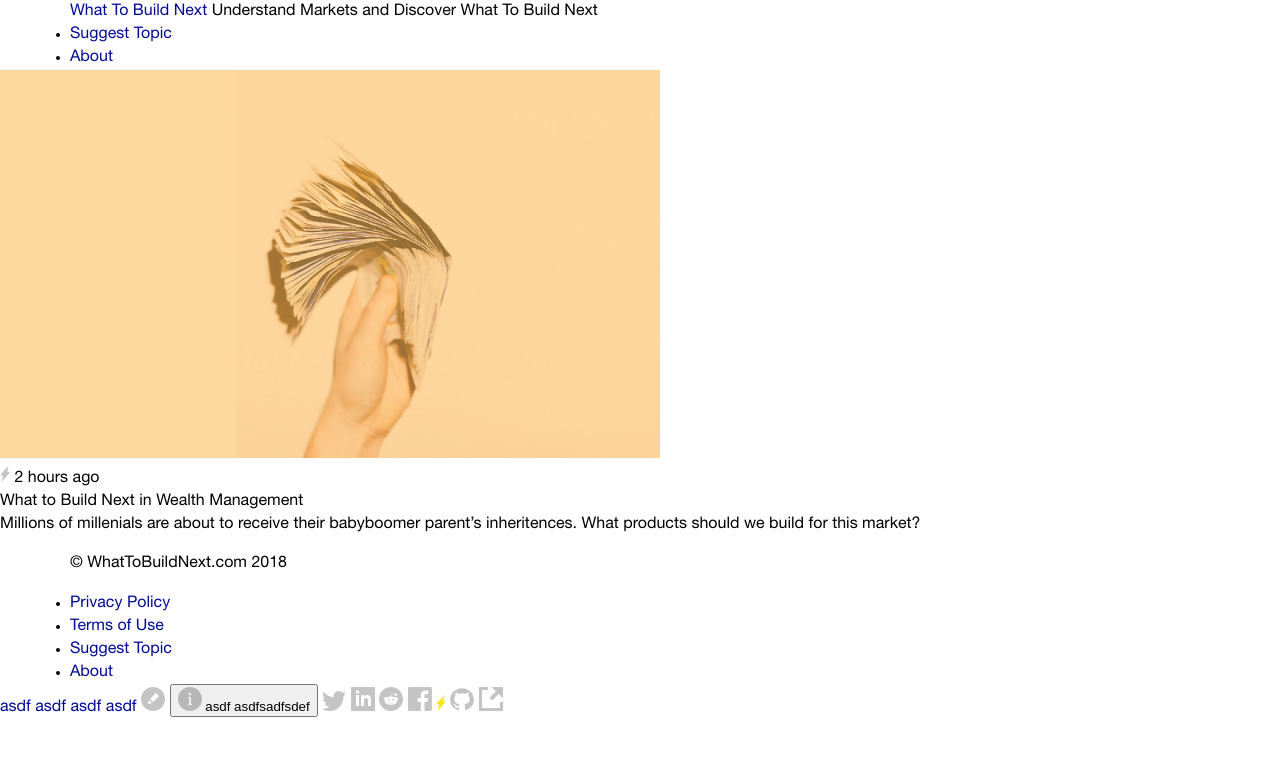
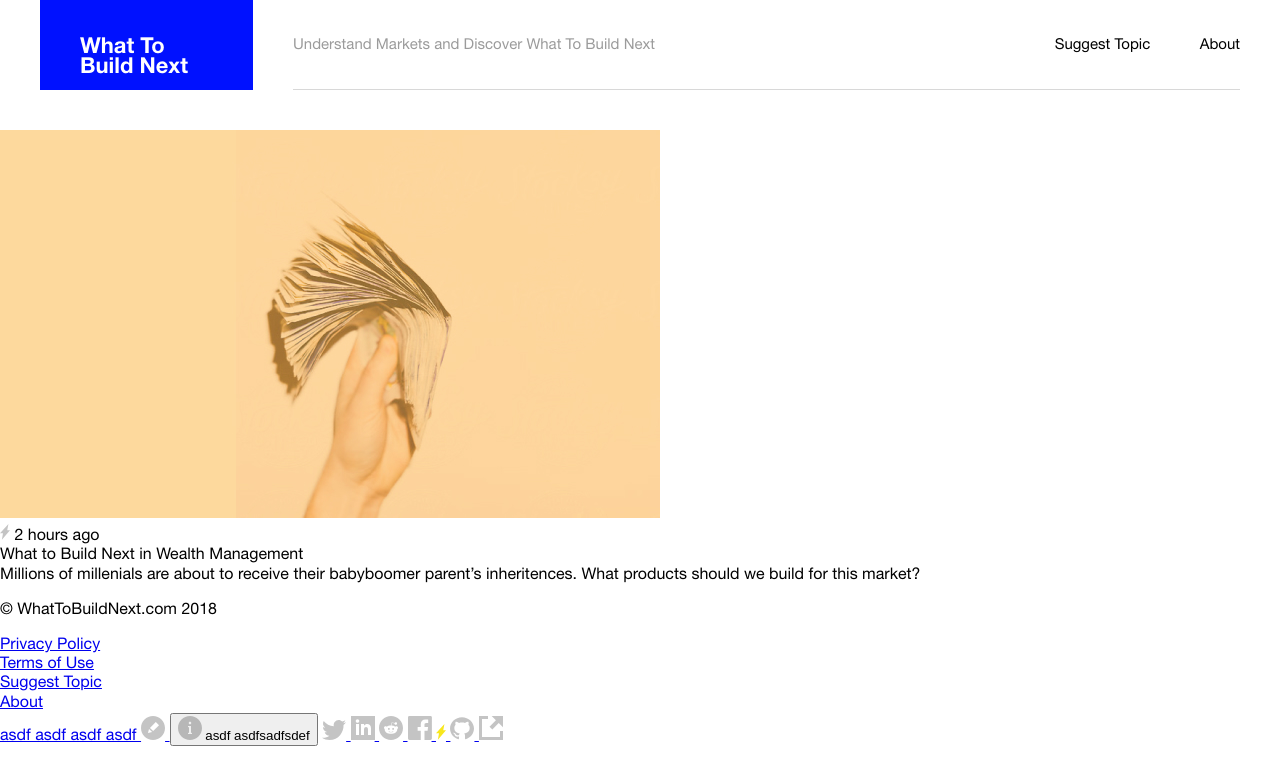
Before and after one commit to vanderburgt/WhatToBuildNext, a website: page res/nunjucks/index.html in a window 1280 px wide. Drawn offline with nearby package versions, Linux system fonts and the light colour scheme; files that its build step writes are made by us from their sources; files whose address does not match are found by name.

Commit message:
header styles

```diff
--- a/res/nunjucks/compositions/_header.html
+++ b/res/nunjucks/compositions/_header.html
@@ -1,11 +1,14 @@
 <header class="c-header">
   <div class="c-header__inner">
-    <a class="c-header__logo" href="/">What To Build Next</a>
-    <span class="c-header__slogan">Understand Markets and Discover What To Build Next</span>
+    <a class="c-header__logo" href="/">What To<br>Build Next</a>
 
-    <ul class="c-header__menu">
-      <li class="c-header__menu-li"><a class="c-header__menu-a" href="#">Suggest Topic</a></li>
-      <li class="c-header__menu-li"><a class="c-header__menu-a" href="#">About</a></li>
-    </ul>
+    <div class="c-header__right">
+      <div class="c-header__slogan">Understand Markets and Discover What To Build Next</div>
+
+      <ul class="c-header__menu">
+        <li class="c-header__menu-li"><a class="c-header__menu-a" href="#">Suggest Topic</a></li>
+        <li class="c-header__menu-li"><a class="c-header__menu-a" href="#">About</a></li>
+      </ul>
+    </div>
   </div>
 </header>
--- a/res/scss/abstract/_container.scss
+++ b/res/scss/abstract/_container.scss
@@ -1,7 +1,7 @@
 %container {
-  margin: 0 auto;
   width: 100%;
   @include res(xlarge) {
-    width: 1140px;
+    margin: 0 auto;
+    max-width: 1520px;
   }
 }
--- a/res/scss/components/_c-header.scss
+++ b/res/scss/components/_c-header.scss
@@ -1,25 +1,78 @@
 .c-header {
+  border-bottom: solid 1px $gray-border;
+  height: 90px;
+  margin: 0 0 40px;
 
   &__inner {
+    background: $white;
+    height: 90px;
+    margin: 0 0 -1px;
+    padding: 0 40px;
     @extend %container;
-    display: inherit;
   }
 
   &__logo {
-    margin: 0;
+    background: $light-blue;
+    color: $white;
+    display: inline-block;
+    float: left;
+    width: 213px;
+    height: 90px;
+    font-size: 22px;
+    line-height: 20px;
+    font-weight: 700;
+    padding: 35px 0 0 40px;
+    text-decoration: none;
+    transition: background .3s ease;
+    &:hover {
+      background: $blue;
+    }
+  }
+
+  &__right {
+    border-bottom: solid 1px $gray-border;
+    height: 90px;
+    margin-left: 253px;
   }
 
   &__slogan {
-
+    color: $gray;
+    font-size: 15px;
+    padding: 36px 0 0;
+    float: left;
   }
 
   &__menu {
-
+    float: right;
+    list-style: none;
+    margin: 0;
+    padding: 36px 0 0;
   }
   &__menu-li {
-
+    margin: 0 0 0 45px;
+    display: inline;
   }
   &__menu-a {
-
+    font-size: 15px;
+    color: $black;
+    text-decoration: none;
+    position: relative;
+    &::after {
+      content: '';
+      position: absolute;
+      bottom: -4px;
+      width: 0;
+      height: 2px;
+      background: $black;
+      left: 0;
+      right: 0;
+      margin: 0 auto;
+      transition: width .3s ease;
+    }
+    &:hover {
+      &::after {
+        width: 100%;
+      }
+    }
   }
 }
--- a/res/scss/global/_global.scss
+++ b/res/scss/global/_global.scss
@@ -14,9 +14,9 @@ body {
   color: $default-font-color;
   font-family: $helvetica-neue;
   font-size: $default-font-size;
-  line-height: 1.45em;
+  line-height: 1.2em;
   margin: 0;
-  min-width: 1140px;
+  min-width: 375px;
   padding: 0;
 
   &.body-popup {
@@ -50,7 +50,7 @@ h3 {
   line-height: 50px;
 }
 
-a {
+/*a {
   color: $blue;
   text-decoration: none;
   @include res(desktop) {
@@ -62,4 +62,4 @@ a {
   &:visited {
     color: $light-blue;
   }
-}
+}*/
--- a/res/scss/utility/_variables.scss
+++ b/res/scss/utility/_variables.scss
@@ -11,6 +11,7 @@ $purple: #5f00b2;
 $gray: #9b9b9b;
 $dark-gray: #4a4a4a;
 $black-transparent: rgba(0, 0, 0, .23);
+$gray-border: #d8d8d8;
 
 // icons
 $twitter: #00b2ff;
```
Also changed, not shown: res/scss/utility/_media.scss (+5 -5 lines), .sass-lint.yml.
